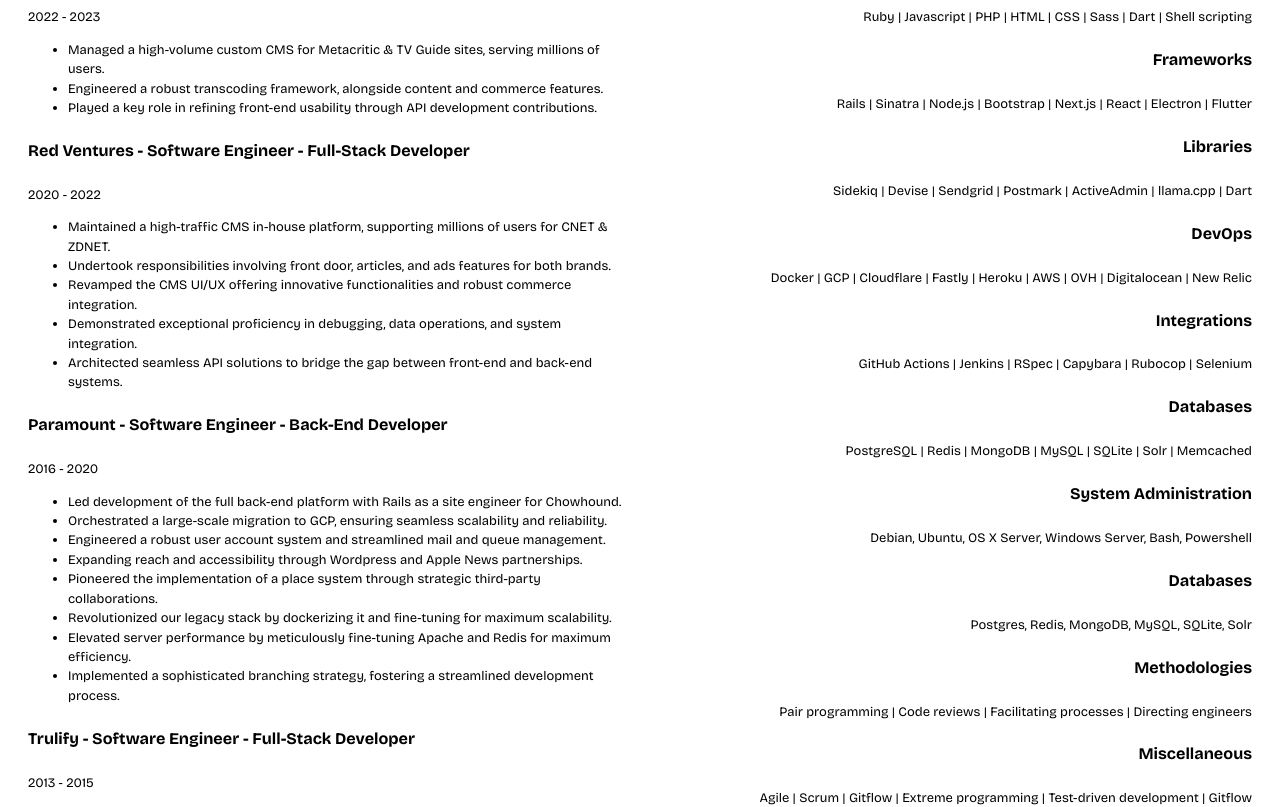
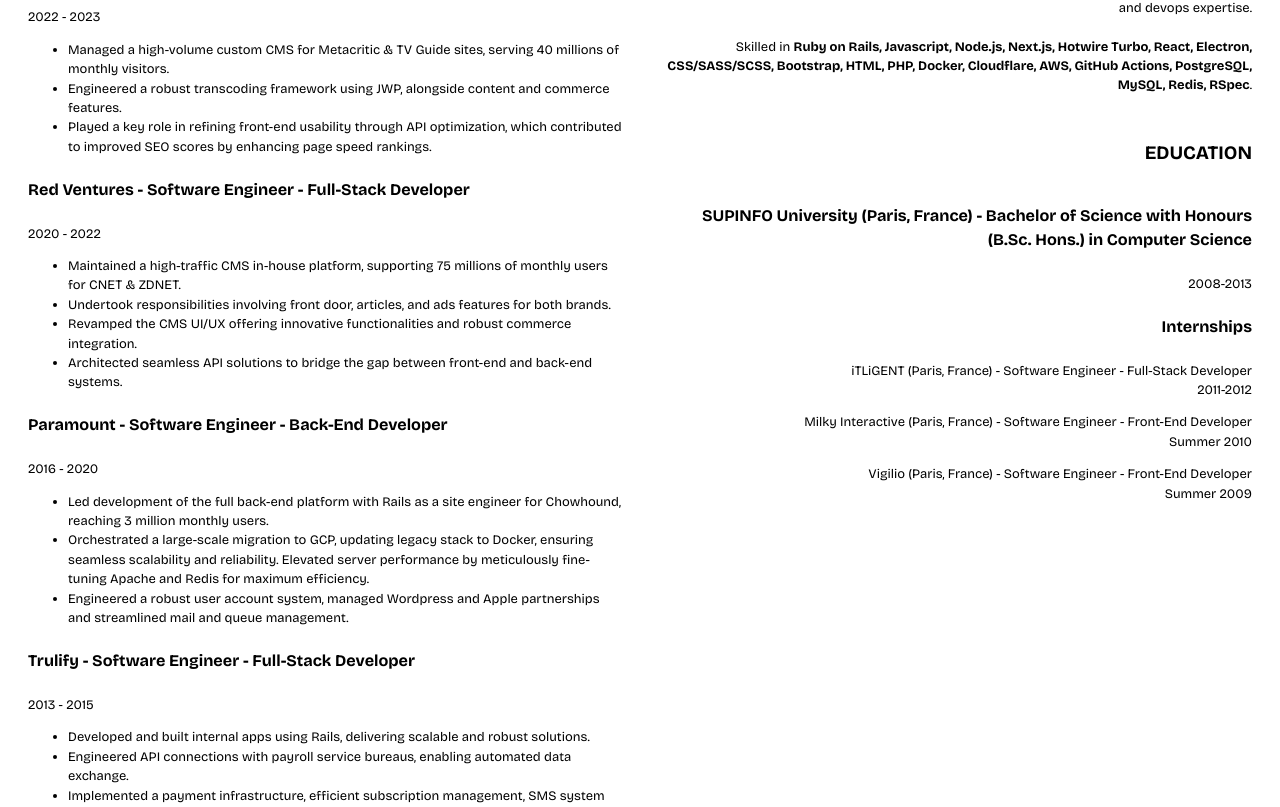
Before and after one commit to mkpascal/mkpascal.net, a Next.js app: page /resume in a window 1280 px wide. Shown: the part 512-1319 px from the top of the page. Built offline with nearby package versions, Linux system fonts and the light colour scheme.

Commit message:
Update resume.js

```diff
--- a/pages/resume.js
+++ b/pages/resume.js
@@ -14,7 +14,7 @@
                 <div className={utilStyles.list}>
                     <div>
                         <p className={styles.topLink}>
-                            <Link href={`https://www.mkpascal.net/se_resume.pdf`}>
+                            <Link href={`https://www.mkpascal.net/Pascal-Muang-Khot-Resume.pdf`}>
                                 <i className="fas fa-file-download"></i> Download PDF Resume
                             </Link>
                         </p>
@@ -32,19 +32,18 @@
                                 <h4>Fandom - Software Engineer - Back-End Developer</h4>
                                 <p>2022 - 2023</p>
                                 <ul>
-                                    <li>Managed a high-volume custom CMS for Metacritic & TV Guide sites, serving millions of users.</li>
-                                    <li>Engineered a robust transcoding framework, alongside content and commerce features.</li>
-                                    <li>Played a key role in refining front-end usability through API development contributions.</li>
+                                    <li>Managed a high-volume custom CMS for Metacritic & TV Guide sites, serving 40 millions of monthly visitors.</li>
+                                    <li>Engineered a robust transcoding framework using JWP, alongside content and commerce features.</li>
+                                    <li>Played a key role in refining front-end usability through API optimization, which contributed to improved SEO scores by enhancing page speed rankings.</li>
                                 </ul>
                             </div>
                             <div>
                                 <h4>Red Ventures - Software Engineer - Full-Stack Developer</h4>
                                 <p>2020 - 2022</p>
                                 <ul>
-                                    <li>Maintained a high-traffic CMS in-house platform, supporting millions of users for CNET & ZDNET.</li>
+                                    <li>Maintained a high-traffic CMS in-house platform, supporting 75 millions of monthly users for CNET & ZDNET.</li>
                                     <li>Undertook responsibilities involving front door, articles, and ads features for both brands.</li>
                                     <li>Revamped the CMS UI/UX offering innovative functionalities and robust commerce integration.</li>
-                                    <li>Demonstrated exceptional proficiency in debugging, data operations, and system integration.</li>
                                     <li>Architected seamless API solutions to bridge the gap between front-end and back-end systems.</li>
                                 </ul>
                             </div>
@@ -52,25 +51,18 @@
                                 <h4>Paramount - Software Engineer - Back-End Developer</h4>
                                 <p>2016 - 2020</p>
                                 <ul>
-                                    <li>Led development of the full back-end platform with Rails as a site engineer for Chowhound.</li>
-                                    <li>Orchestrated a large-scale migration to GCP, ensuring seamless scalability and reliability.</li>
-                                    <li>Engineered a robust user account system and streamlined mail and queue management.</li>
-                                    <li>Expanding reach and accessibility through Wordpress and Apple News partnerships.</li>
-                                    <li>Pioneered the implementation of a place system through strategic third-party collaborations.</li>
-                                    <li>Revolutionized our legacy stack by dockerizing it and fine-tuning for maximum scalability.</li>
-                                    <li>Elevated server performance by meticulously fine-tuning Apache and Redis for maximum efficiency.</li>
-                                    <li>Implemented a sophisticated branching strategy, fostering a streamlined development process.</li>
+                                    <li>Led development of the full back-end platform with Rails as a site engineer for Chowhound, reaching 3 million monthly users.</li>
+                                    <li>Orchestrated a large-scale migration to GCP, updating legacy stack to Docker, ensuring seamless scalability and reliability. Elevated server performance by meticulously fine-tuning Apache and Redis for maximum efficiency.</li>
+                                    <li>Engineered a robust user account system, managed Wordpress and Apple partnerships and streamlined mail and queue management.</li>
                                 </ul>
                             </div>
                             <div>
                                 <h4>Trulify - Software Engineer - Full-Stack Developer</h4>
                                 <p>2013 - 2015</p>
                                 <ul>
-                                    <li>Developed and built Trulify and FairLoan apps using Rails, delivering scalable and robust solutions.</li>
+                                    <li>Developed and built internal apps using Rails, delivering scalable and robust solutions.</li>
                                     <li>Engineered API connections with payroll service bureaus, enabling automated data exchange.</li>
-                                    <li>Implemented a payment infrastructure, efficient subscription management, and billing.</li>
-                                    <li>Enhanced user engagement by integrating Twilio's SMS system, ensuring seamless communication.</li>
-                                    <li>Migrated the frontend framework to Bootstrap, improving the user experience and responsiveness.</li>
+                                    <li>Implemented a payment infrastructure, efficient subscription management, SMS system and billing.</li>
                                     <li>Designed and implemented secure data exchange protocols, safeguarding sensitive PII.</li>
                                 </ul>
                             </div>
@@ -85,45 +77,11 @@
                         <div className={styles.rightColumn}>
                             <h3>SKILLS</h3>
                             <div>
-                                <h4>Languages</h4>
-                                <p>Ruby | Javascript | PHP | HTML | CSS | Sass | Dart | Shell scripting</p>
+                                <p>With a decade of experience in web development serving 100+ millions of users for Fortune 500 and startup companies, I specialize in backend operations and possess frontend development and devops expertise.
+<br/><br/>Skilled in <b>Ruby on Rails, Javascript, Node.js, Next.js, Hotwire Turbo, React, Electron, CSS/SASS/SCSS, Bootstrap, HTML, PHP, Docker, Cloudflare, AWS, GitHub Actions, PostgreSQL, MySQL, Redis, RSpec</b>.
+    </p>
                             </div>
-                            <div>
-                                <h4>Frameworks</h4>
-                                <p>Rails | Sinatra | Node.js | Bootstrap | Next.js | React | Electron | Flutter</p>
-                            </div>
-                            <div>
-                                <h4>Libraries</h4>
-                                <p>Sidekiq | Devise | Sendgrid | Postmark | ActiveAdmin | llama.cpp | Dart</p>
-                            </div>
-                            <div>
-                                <h4>DevOps</h4>
-                                <p>Docker | GCP | Cloudflare | Fastly | Heroku | AWS | OVH | Digitalocean | New Relic</p>
-                            </div>
-                            <div>
-                                <h4>Integrations</h4>
-                                <p>GitHub Actions | Jenkins | RSpec | Capybara | Rubocop | Selenium</p>
-                            </div>
-                            <div>
-                                <h4>Databases</h4>
-                                <p>PostgreSQL | Redis | MongoDB | MySQL | SQLite | Solr | Memcached</p>
-                            </div>
-                            <div>
-                                <h4>System Administration</h4>
-                                <p>Debian, Ubuntu, OS X Server, Windows Server, Bash, Powershell</p>
-                            </div>
-                            <div>
-                                <h4>Databases</h4>
-                                <p>Postgres, Redis, MongoDB, MySQL, SQLite, Solr</p>
-                            </div>
-                            <div>
-                                <h4>Methodologies</h4>
-                                <p>Pair programming | Code reviews | Facilitating processes | Directing engineers</p>
-                            </div>
-                            <div>
-                                <h4>Miscellaneous</h4>
-                                <p>Agile | Scrum | Gitflow | Extreme programming | Test-driven development | Gitflow</p>
-                            </div>
+
                             <div>
                                 <h3>EDUCATION</h3>
                                 <div>
```
